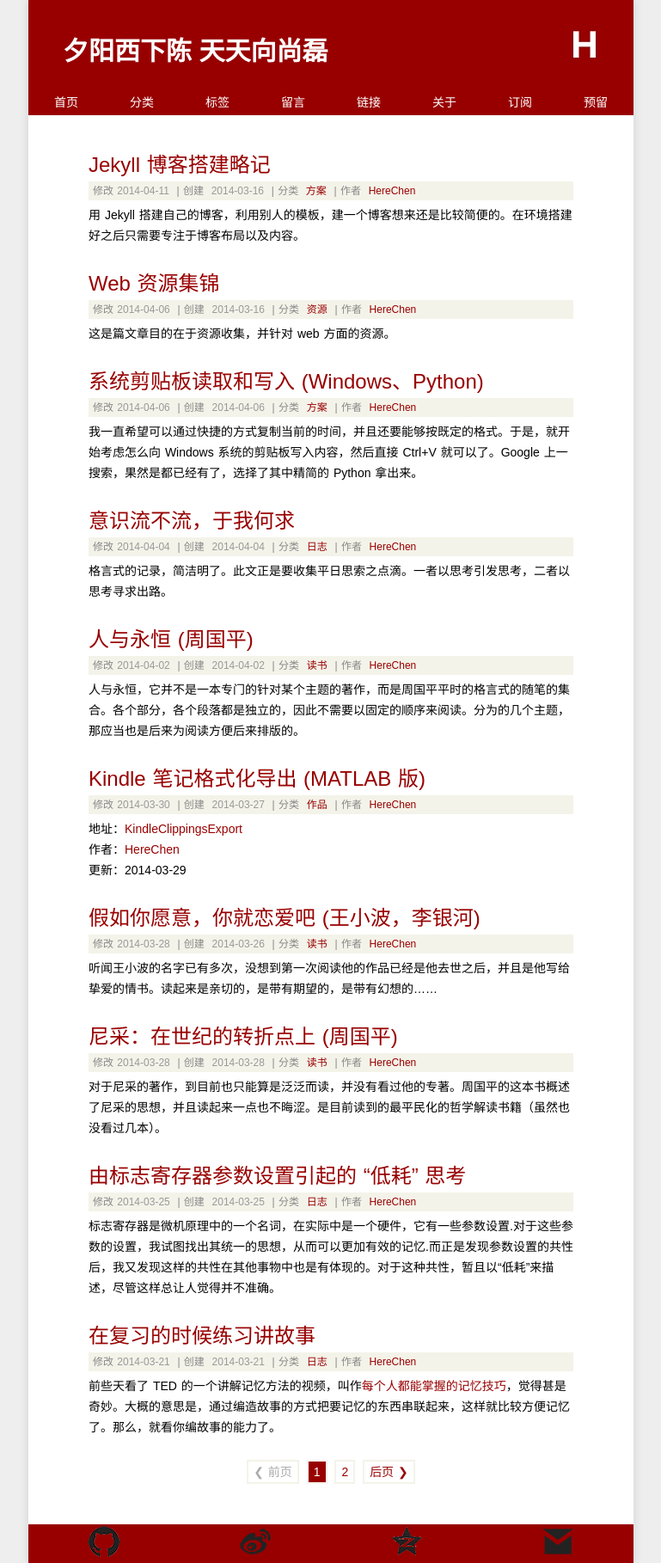
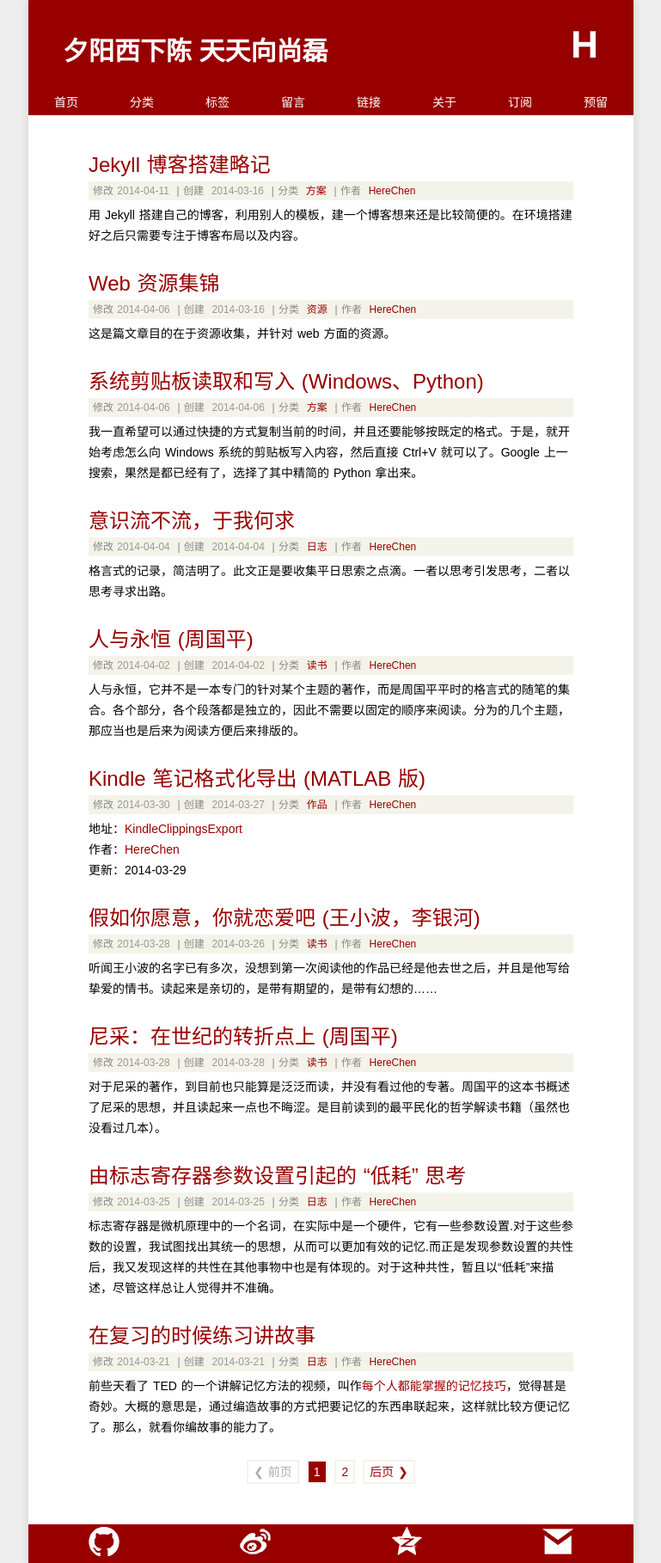
Before and after one commit to Xuezhiyuanlin/herechen.github.io, a Jekyll site: the page built from index.html, in a window 1280 px wide. Shown: the whole page at 86% size, without its empty margins (255-1024 px from the left). Built offline with Jekyll 4.4.1, drawn with Linux system fonts in a browser that asks for light colours; some web fonts are replaced; Markdown is read by kramdown in place of the engine named in the settings; the list of posts is cut into pages by our own code.

Commit message:
herechen

```diff
--- a/_layouts/default.html
+++ b/_layouts/default.html
@@ -44,10 +44,10 @@
       <footer>
         <div id="social-icons">
           <ul>
-            <li><a href="https://github.com/HereChen"><img src="/assets/github-icon-small.png"></a></li>
-            <li><a href="http://weibo.com/u/{{ site.weibo }}"><img src="/assets/sina-icon-small.png"></a></li>
-            <li><a href="http://{{ site.qq }}.qzone.qq.com"><img src="/assets/qqzone-icon-small.png"></a></li>
-            <li><a href="{{ site.email }}"><img src="/assets/email-icon-small.png"></a></li>
+            <li><a href="https://github.com/HereChen"><img src="/assets/github-icon-small-white.png"></a></li>
+            <li><a href="http://weibo.com/u/{{ site.weibo }}"><img src="/assets/sina-icon-small-white.png"></a></li>
+            <li><a href="http://{{ site.qq }}.qzone.qq.com"><img src="/assets/qqzone-icon-small-white.png"></a></li>
+            <li><a href="{{ site.email }}"><img src="/assets/email-icon-small-white.png"></a></li>
           </ul>
         </div>
       </footer>
```
Also changed, not shown: assets/email-icon-small-white.png (added), assets/github-icon-small-white.png (added), assets/qqzone-icon-small-white.png (added), assets/sina-icon-small-white.png (added), 9 other files.
